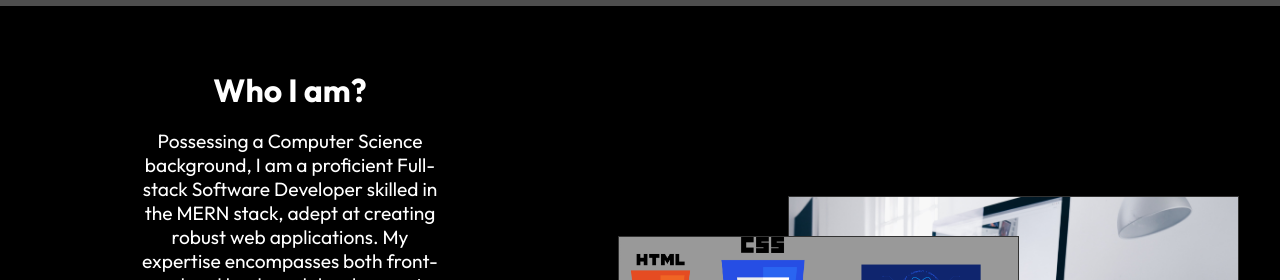
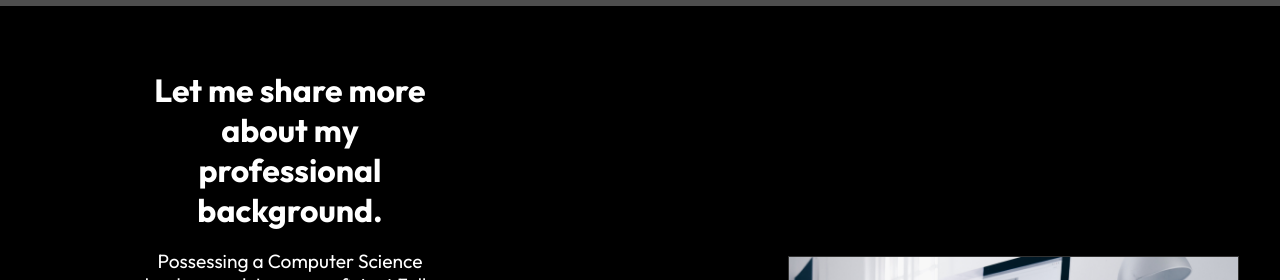
Before and after one commit to Abou2022/second-reactportfolio, a React (Create React App) app: page /about in a window 1280 px wide. Shown: the part 474-754 px from the top of the page. Built offline with nearby package versions, Linux system fonts and the light colour scheme; grey boxes are pictures that could not be loaded; a web font is replaced by a local one.

Commit message:
about me updated

```diff
--- a/src/components/about/AboutContent.js
+++ b/src/components/about/AboutContent.js
@@ -9,7 +9,7 @@ const AboutContent = () => {
   return (
     <div className="about">
       <div className="left">
-        <h1>Who I am?</h1>
+        <h1>Let me share more about my professional background.</h1>
         <p>
           Possessing a Computer Science background, I am a proficient Full-stack
           Software Developer skilled in the MERN stack, adept at creating robust
```
